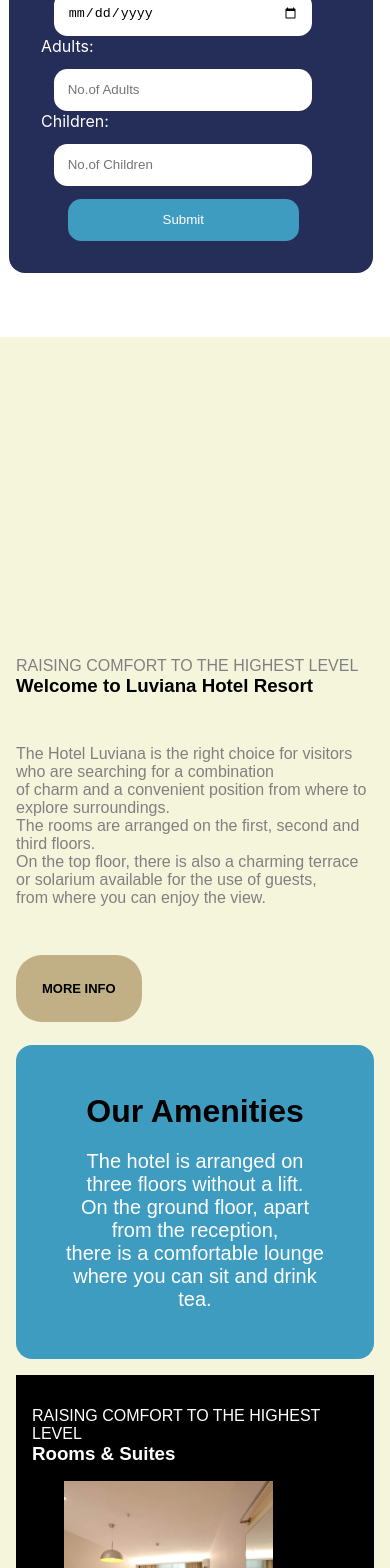
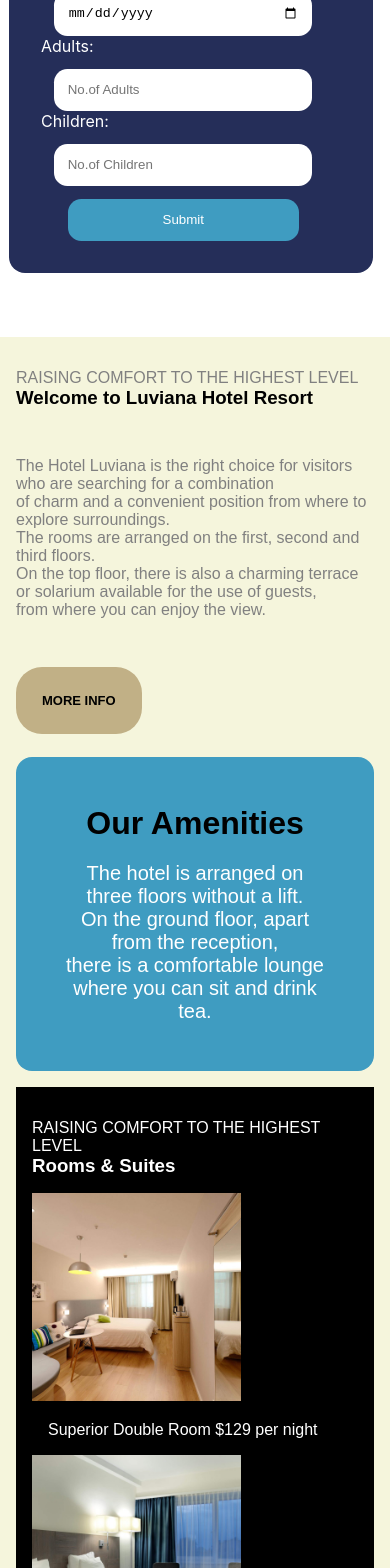
Before and after one commit to zeeyan23/ReactTask, a React (Vite) app: page / in a window 390 px wide. Shown: the part 432-2000 px from the top of the page. Built offline with nearby package versions, Linux system fonts and the light colour scheme.

Commit message:
Updated1

```diff
--- a/src/components/Layout.module.css
+++ b/src/components/Layout.module.css
@@ -9,15 +9,15 @@
     margin-top: 3em;
     color:grey;
 }
-.v img{
+/* .v img{
     width: 38%;
     margin-left: 2em;
-}
-.v .welcome2{
+} */
+/* .v .welcome2{
     width: 49%;
     float:left
 
-}
+} */
 .v .para{
     margin-left: 11em;
 }
@@ -87,7 +87,7 @@
     } */
     .v .para{
         margin-left: 0em;
-        margin-top: 19em;
+        /* margin-top: 19em; */
     }
     p{
         font-stretch: condensed;
```
